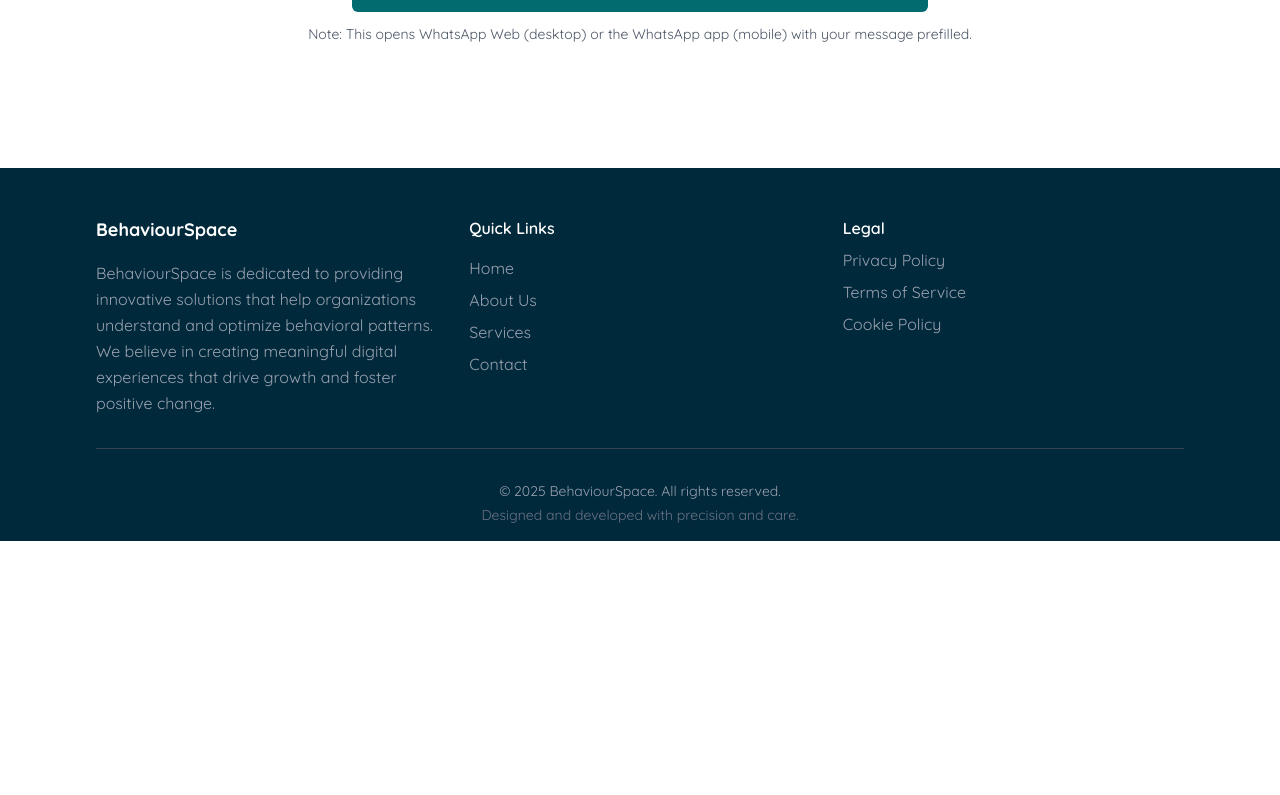
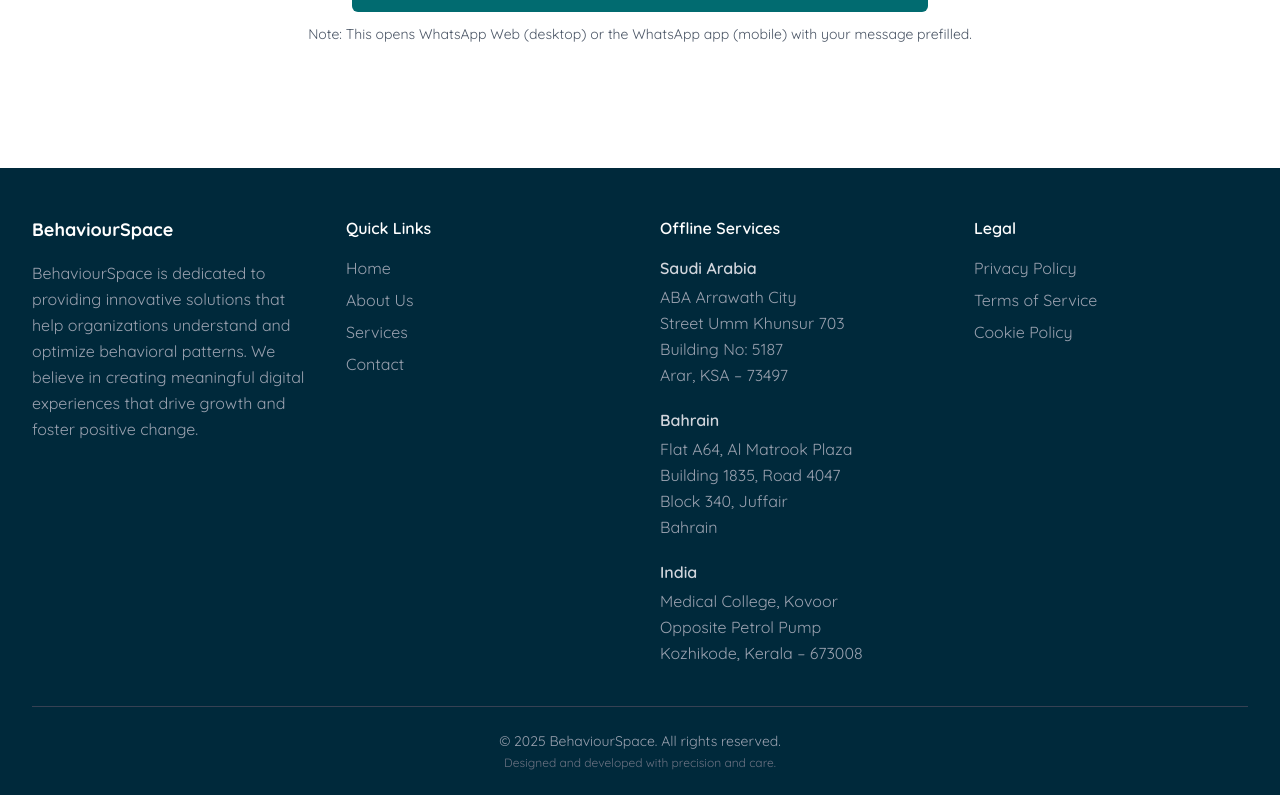
Before and after one commit to madewebs/BehaviourSpace, a Next.js app: page /booking in a window 1280 px wide. Shown: the part 632-1427 px from the top of the page. Before the commit the page ends 1173 px from the top, so only its background shows below. Built offline with nearby package versions, Linux system fonts and the light colour scheme; a web font is replaced by a local one.

Commit message:
add the page

```diff
--- a/components/Footer.tsx
+++ b/components/Footer.tsx
@@ -1,64 +1,111 @@
-import Link from 'next/link';
+import Link from "next/link";
 
 export default function Footer() {
   const currentYear = new Date().getFullYear();
 
   return (
-    <footer className="bg-[#00293b] text-gray-300 pt-12 pb-4">
-      <div className="max-w-6xl mx-auto px-4 sm:px-6 lg:px-8">
-        {/* Main Footer Content */}
-        <div className="grid grid-cols-1 md:grid-cols-3 gap-8 mb-8">
+    <footer className="bg-[#00293b] text-gray-300">
+      <div className="max-w-7xl mx-auto px-4 sm:px-6 lg:px-8 pt-12 pb-6">
+
+        {/* Main Content */}
+        <div className="grid grid-cols-1 sm:grid-cols-2 lg:grid-cols-4 gap-10">
+
           {/* Company Info */}
           <div>
-            <h3 className="text-white text-lg font-bold mb-4">BehaviourSpace</h3>
-            <p className="text-md text-gray-400 leading-relaxed">
-              BehaviourSpace is dedicated to providing innovative solutions that help organizations understand and optimize behavioral patterns. We believe in creating meaningful digital experiences that drive growth and foster positive change.
+            <h3 className="text-white text-lg font-bold mb-4">
+              BehaviourSpace
+            </h3>
+            <p className="text-sm sm:text-base text-gray-400 leading-relaxed">
+              BehaviourSpace is dedicated to providing innovative solutions that
+              help organizations understand and optimize behavioral patterns.
+              We believe in creating meaningful digital experiences that drive
+              growth and foster positive change.
             </p>
           </div>
 
           {/* Quick Links */}
           <div>
-            <h4 className="text-white text-md font-semibold mb-4">Quick Links</h4>
-            <ul className="space-y-2">
-              <li>
-                <Link href="/#home" className="text-gray-400 hover:text-white transition">
-                  Home
-                </Link>
-              </li>
-              <li>
-                <Link href="/#about" className="text-gray-400 hover:text-white transition">
-                  About Us
-                </Link>
-              </li>
-              <li>
-                <Link href="/#services" className="text-gray-400 hover:text-white transition">
-                  Services
-                </Link>
-              </li>
-              <li>
-                <Link href="/#contact" className="text-gray-400 hover:text-white transition">
-                  Contact
-                </Link>
-              </li>
+            <h4 className="text-white text-md font-semibold mb-4">
+              Quick Links
+            </h4>
+            <ul className="space-y-2 text-sm sm:text-base">
+              {["Home", "About Us", "Services", "Contact"].map((item) => (
+                <li key={item}>
+                  <Link
+                    href={`/#${item.toLowerCase().replace(" ", "")}`}
+                    className="text-gray-400 hover:text-white transition"
+                  >
+                    {item}
+                  </Link>
+                </li>
+              ))}
             </ul>
           </div>
 
-          {/* Legal Links */}
+          {/* Offline Services */}
           <div>
-            <h4 className="text-white text-md font-semibold mb-2">Legal</h4>
-            <ul className="space-y-2">
+            <h4 className="text-white text-md font-semibold mb-4">
+              Offline Services
+            </h4>
+
+            <div className="space-y-5 text-sm sm:text-base text-gray-400">
+
+              <div>
+                <p className="font-semibold text-gray-300 mb-1">
+                  Saudi Arabia
+                </p>
+                <p className="leading-relaxed">
+                  ABA Arrawath City<br />
+                  Street Umm Khunsur 703<br />
+                  Building No: 5187<br />
+                  Arar, KSA – 73497
+                </p>
+              </div>
+
+              <div>
+                <p className="font-semibold text-gray-300 mb-1">
+                  Bahrain
+                </p>
+                <p className="leading-relaxed">
+                  Flat A64, Al Matrook Plaza<br />
+                  Building 1835, Road 4047<br />
+                  Block 340, Juffair<br />
+                  Bahrain
+                </p>
+              </div>
+
+              <div>
+                <p className="font-semibold text-gray-300 mb-1">
+                  India
+                </p>
+                <p className="leading-relaxed">
+                  Medical College, Kovoor<br />
+                  Opposite Petrol Pump<br />
+                  Kozhikode, Kerala – 673008
+                </p>
+              </div>
+
+            </div>
+          </div>
+
+          {/* Legal */}
+          <div>
+            <h4 className="text-white text-md font-semibold mb-4">
+              Legal
+            </h4>
+            <ul className="space-y-2 text-sm sm:text-base">
               <li>
-                <Link href="/privacy" className="text-gray-400 hover:text-white transition">
+                <Link href="/privacy" className="text-gray-400 hover:text-white">
                   Privacy Policy
                 </Link>
               </li>
               <li>
-                <Link href="/terms" className="text-gray-400 hover:text-white transition">
+                <Link href="/terms" className="text-gray-400 hover:text-white">
                   Terms of Service
                 </Link>
               </li>
               <li>
-                <Link href="/cookies" className="text-gray-400 hover:text-white transition">
+                <Link href="/cookies" className="text-gray-400 hover:text-white">
                   Cookie Policy
                 </Link>
               </li>
@@ -66,15 +113,16 @@
           </div>
         </div>
 
-        {/* Copyright Section */}
-        <div className="border-t border-gray-700 pt-8">
-          <p className="text-center text-gray-400 text-sm">
+        {/* Divider */}
+        <div className="border-t border-gray-700 mt-10 pt-6 text-center">
+          <p className="text-gray-400 text-sm">
             &copy; {currentYear} BehaviourSpace. All rights reserved.
           </p>
-          <p className="text-center text-gray-500 text-sm mt-1">
+          <p className="text-gray-500 text-xs mt-1">
             Designed and developed with precision and care.
           </p>
         </div>
+
       </div>
     </footer>
   );
--- a/components/Home.tsx
+++ b/components/Home.tsx
@@ -4,25 +4,29 @@
 
 export default function Home() {
   return (
-    <div className="min-h-[75vh] md:min-h-[85vh] w-full h-full relative flex items-center justify-start">
+    <section className="relative w-full min-h-[80dvh] md:min-h-[90svh] flex items-center">
+
       <Image
         src="/land.webp"
-          alt="Description of image"
+        alt="Healing background"
         fill
-          className="object-cover brightness-50"
+        priority
+        className="object-cover brightness-90"
       />
 
-        <div className="relative text-left md:text-center mx-auto z-10 px-4 md:px-20">
-          <h1 className="mont text-4xl md:text-6xl font-semibold text-white md:mb-4 mb-2">
+      <div className="relative z-10 mx-auto px-4 md:px-20 text-left md:text-center">
+        <h1 className="mont text-4xl md:text-6xl font-semibold text-white mb-2 md:mb-4">
           Here to support your healing.
         </h1>
+
         <p className="text-lg md:text-xl text-white/90 font-inter-tight italic">
-            "The greatest glory in living lies not in never falling, but in rising every time we fall."
+          “The greatest glory in living lies not in never falling, but in rising every time we fall.”
         </p>
-          <p className="text-base md:text-md text-white/70 font-inter-tight mt-2">
+
+        <p className="mt-2 text-base text-white/70 font-inter-tight">
           — Nelson Mandela
         </p>
       </div>
-    </div>
+    </section>
   )
 }
--- /dev/null
+++ b/components/Loader.tsx
@@ -0,0 +1,54 @@
+'use client';
+
+import { useEffect, useRef } from "react";
+import gsap from "gsap";
+
+type LoaderProps = {
+  onComplete: () => void;
+};
+
+export default function Loader({ onComplete }: LoaderProps) {
+  const overlayRef = useRef<HTMLDivElement>(null);
+  const textRef = useRef<HTMLSpanElement>(null);
+
+  useEffect(() => {
+    const ctx = gsap.context(() => {
+      const tl = gsap.timeline({ defaults: { ease: "power2.out" } });
+
+      tl
+        .fromTo(
+          textRef.current,
+          { yPercent: 120, opacity: 0 },
+          { yPercent: 0, opacity: 1, duration: 0.8 }
+        )
+        .to(textRef.current, {
+          letterSpacing: "0.35rem",
+          duration: 0.6,
+          delay: 0.1,
+        })
+        .to(overlayRef.current, {
+          yPercent: -100,
+          duration: 0.9,
+          ease: "power3.inOut",
+          onComplete,
+        });
+    }, overlayRef);
+
+    return () => ctx.revert();
+  }, [onComplete]);
+
+  return (
+    <div
+      ref={overlayRef}
+      className="fixed inset-0 z-999 flex flex-col items-center justify-center bg-white text-[#016b70]"
+    >
+      <span
+        ref={textRef}
+        className="text-2xl font-semibold tracking-[0.25rem] uppercase"
+      >
+        BehaviourSpace
+      </span>
+      <span className="mt-4 h-px w-24 bg-white/40" />
+    </div>
+  );
+}
--- a/components/Navbar.tsx
+++ b/components/Navbar.tsx
@@ -140,7 +140,7 @@
         <div className="flex justify-between items-center text-black/90 h-14 md:h-16">
           {/* Logo */}
           <div className="shrink">
-            <Link href="/" className="text-lg md:text-xl flex items-center space-x-2 font-normal" onClick={(e) => handleNavClick(e)}>
+            <Link href="/" className="text-md  md:text-xl flex items-center space-x-2 font-normal" onClick={(e) => handleNavClick(e)}>
               <Image
                 width={50}
                 height={50}
@@ -148,7 +148,7 @@
                 src="/logo.png"
               />
               {/* Option 2: Using imported font className */}
-              <span className='font-semibold raleway text-[#016b70]'>BehaviorSpace</span>
+              <span className='font-semibold raleway text-[#016b70] uppercase font-mont tracking-wider'>behavior space</span>
             </Link>
           </div>
 
```
Also changed, not shown: app/page.tsx (+78 -10 lines). Lines whose indentation alone changed are shown as unchanged.
